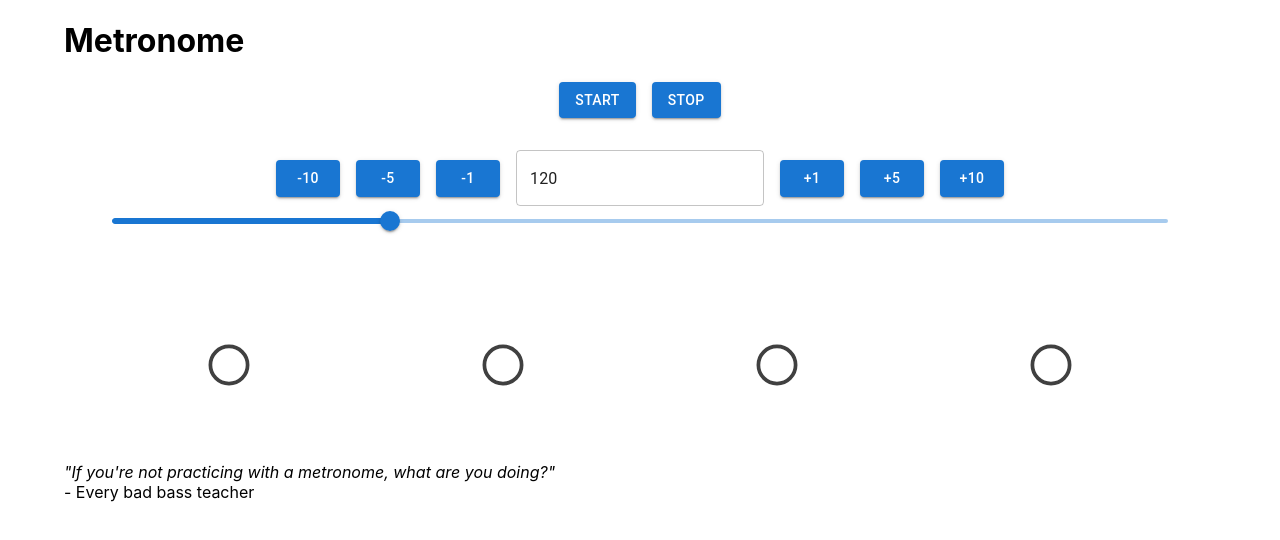
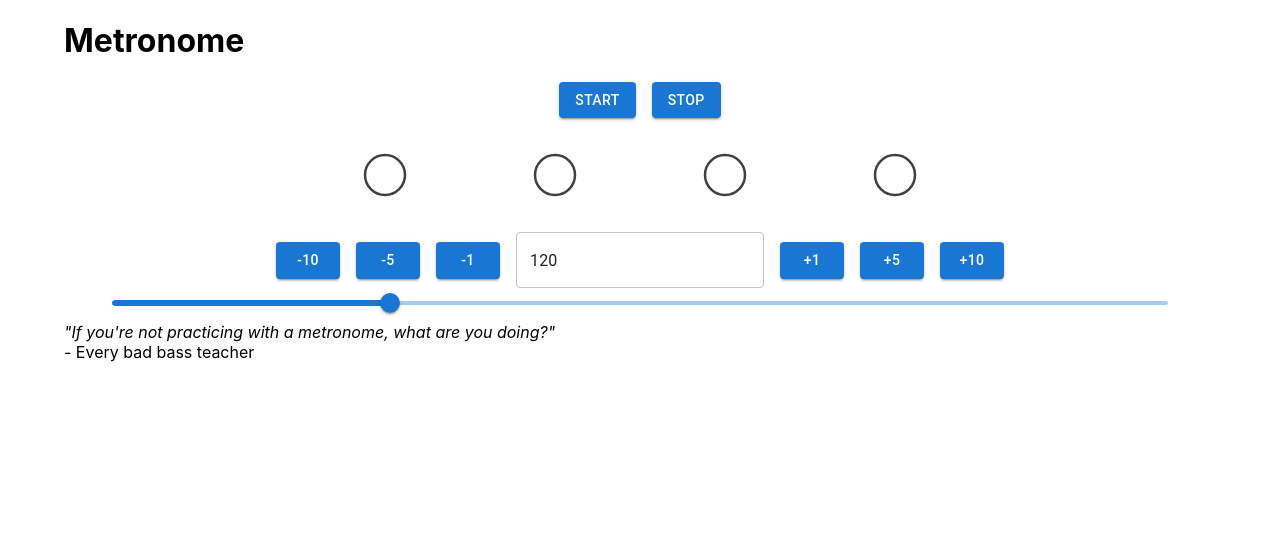
Before and after one commit to fleather2/metronome, a React (Create React App) app in the folder app/: page / in a window 1280 px wide. Shown: the top 540 px of the page. Built offline with nearby package versions, Linux system fonts and the light colour scheme.

Commit message:
Reducing height of beat circles

```diff
--- a/app/src/components/Metronome/BeatCircles.js
+++ b/app/src/components/Metronome/BeatCircles.js
@@ -4,11 +4,9 @@ import "./beat.css";
 
 function BeatCircle (isCurrent, i) {
     return (
-    <Container key={i}>
-        <svg viewBox="0 0 100 100">
-            <circle cx="50" cy="50" r="10" className={isCurrent ? "beatCircleFilled" : "beatCircle"}/>
+        <svg viewBox="0 0 100 100" style={{height: "50px"}} key={i}>
+            <circle cx="50" cy="50" r="40" className={isCurrent ? "beatCircleFilled" : "beatCircle"}/>
         </svg>
-    </Container >
     )
 }
 
@@ -20,7 +18,7 @@ function BeatCircles ({numBeats, currentBeat}) {
 
     return (
         <Container>
-            <Stack direction="row" spacing={5}>
+            <Stack direction="row" spacing={15} alignItems="center" justifyContent="center">
                 {circles}
             </Stack>
         </Container>
--- a/app/src/components/Metronome/Metronome.js
+++ b/app/src/components/Metronome/Metronome.js
@@ -25,8 +25,8 @@ function Metronome() {
         <Container>
             <Stack spacing={4} alignItems="center" justifyContent="center">
                 <Player bpm={bpm} numBeats={NUM_BEATS} audioContext={audioContext} currentBeat={currentBeat} setCurrentBeat={setCurrentBeat}/>
+                <BeatCircles numBeats={NUM_BEATS} currentBeat={currentBeat}/>
                 <BpmSelector maxBpm={MAX_BPM} minBpm={MIN_BPM} bpm={bpm} setBpm={setBpm}/>
-                <BeatCircles numBeats={NUM_BEATS} currentBeat={currentBeat}/>
             </Stack>
         </Container>
     )
--- a/app/src/components/Metronome/beat.css
+++ b/app/src/components/Metronome/beat.css
@@ -2,7 +2,7 @@ circle.beatCircle {
   display: block;
   margin: auto;
   stroke: rgb(64, 64, 64);
-  stroke-width: 2;
+  stroke-width: 5;
   fill-opacity: 0;
 }
 
@@ -16,7 +16,7 @@ circle.beatCircleFilled {
   display: block;
   margin: auto;
   stroke: rgb(64, 64, 64);
-  stroke-width: 2;
+  stroke-width: 5;
   fill-opacity: 0;
   animation-name: fadeFlash;
   animation-duration: 500ms;
```
